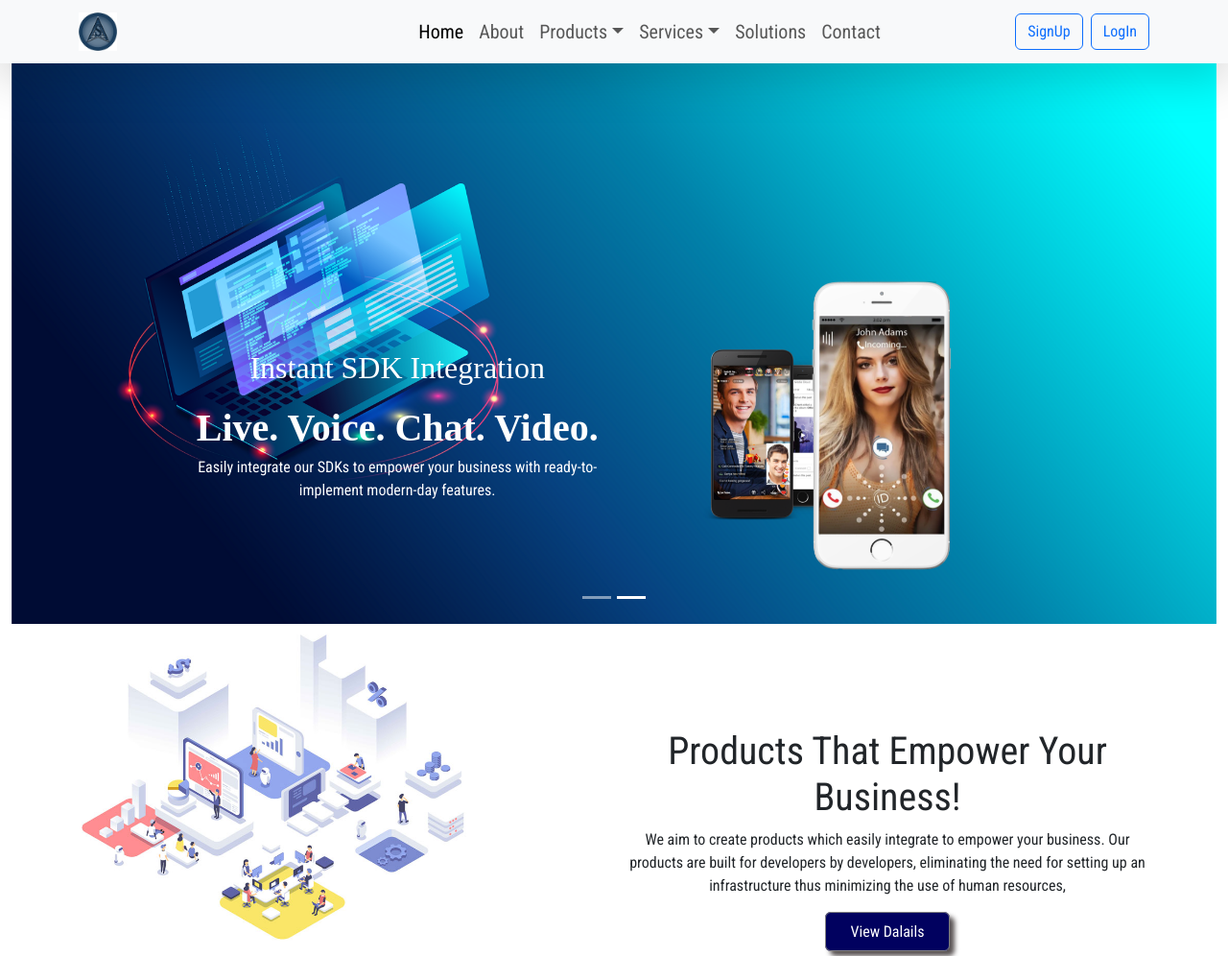
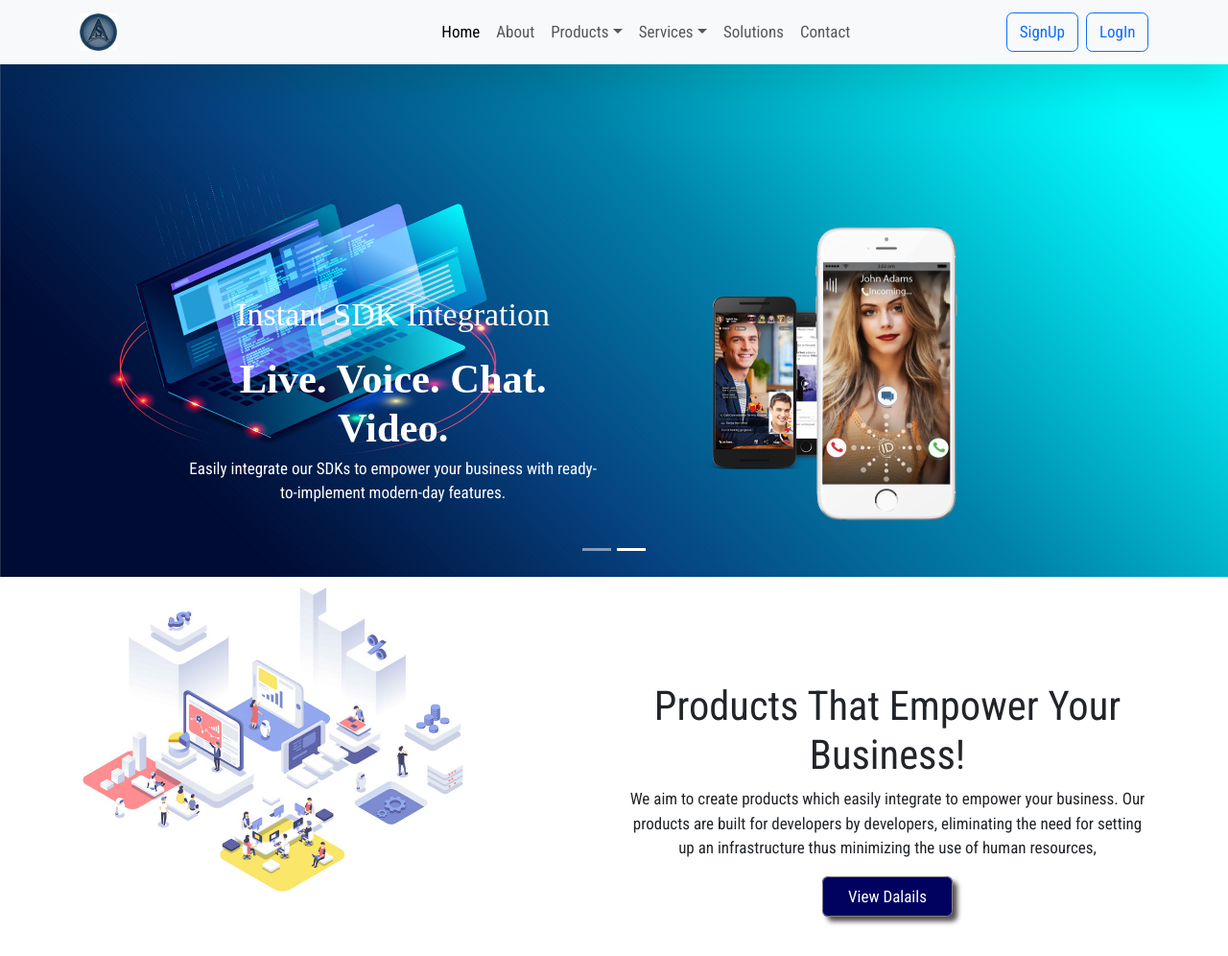
Before and after one commit to Asaduzzamansarkersumon/Ipvision1, a plain HTML site: page index.html in a window 1280 px wide. Shown: the top 996 px of the page at 96% size. Drawn offline with nearby package versions, Linux system fonts and the light colour scheme; files whose address does not match are found by name.

Commit message:
Add files via upload

```diff
--- a/index.html
+++ b/index.html
@@ -79,8 +79,8 @@
 
 
   <!-- Banner carousel section start -->
-  <section>
-    <div class="container-fluid">
+  <section class="mt-5">
+
       <div id="demo" class="carousel slide" data-bs-ride="carousel">
 
 
@@ -90,7 +90,7 @@
         </div>
         <div class="carousel-inner">
           <div class="carousel-item active">
-            <img src="Images/com-b/banner2.png" alt="ssss" class="d-block" style="width:100%" height="650px">
+            <img src="Images/com-b/banner2.png" alt="ssss" class="d-block" style="width:100%" height="550px">
             <div class="carousel-caption">
               <div class="row">
                 <div class="col-md-6">
@@ -114,7 +114,7 @@
             </div>
           </div>
           <div class="carousel-item">
-            <img src="Images/com-b/banner1.png" alt="Los Angeles" class="d-block" style="width:100%" height="650px">
+            <img src="Images/com-b/banner1.png" alt="Los Angeles" class="d-block" style="width:100%" height="550px">
             <div class="carousel-caption">
               <div class="row">
                 <div class="col-md-6">
--- a/style.css
+++ b/style.css
@@ -6,14 +6,15 @@
     box-sizing: border-box;
     margin: 0;
     padding: 0;
+    font-size: 17px
     ;
 }
-@media only screen and (max-width: 600px) {
+/* @media only screen and (max-width: 600px) {
     .navbar {
        width: 391px;
      }
 
-   }
+   } */
 /* button */
 .View-btn {
     border: 1px solid gray;
```
